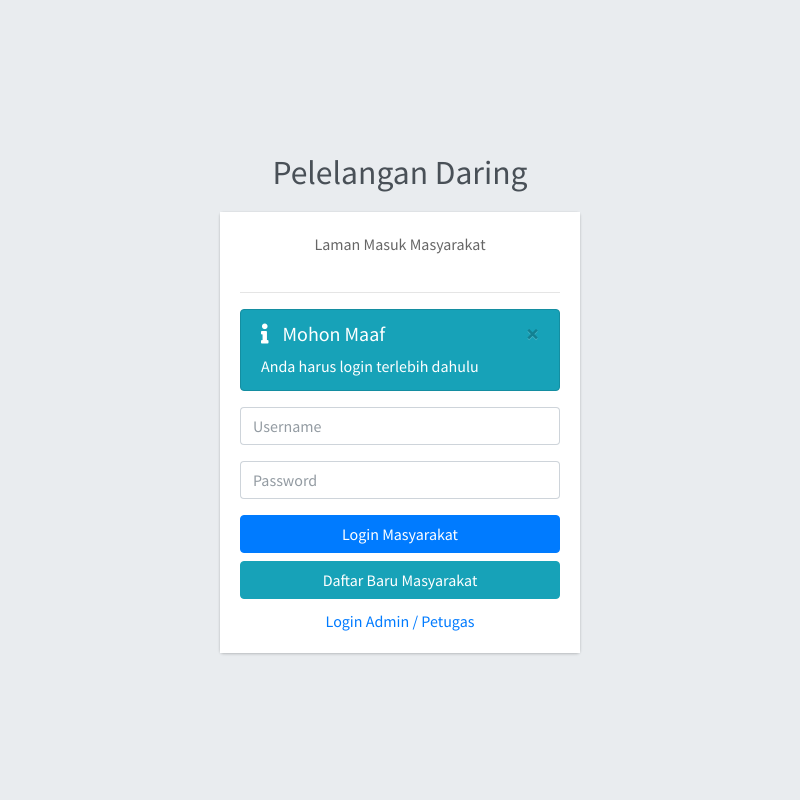
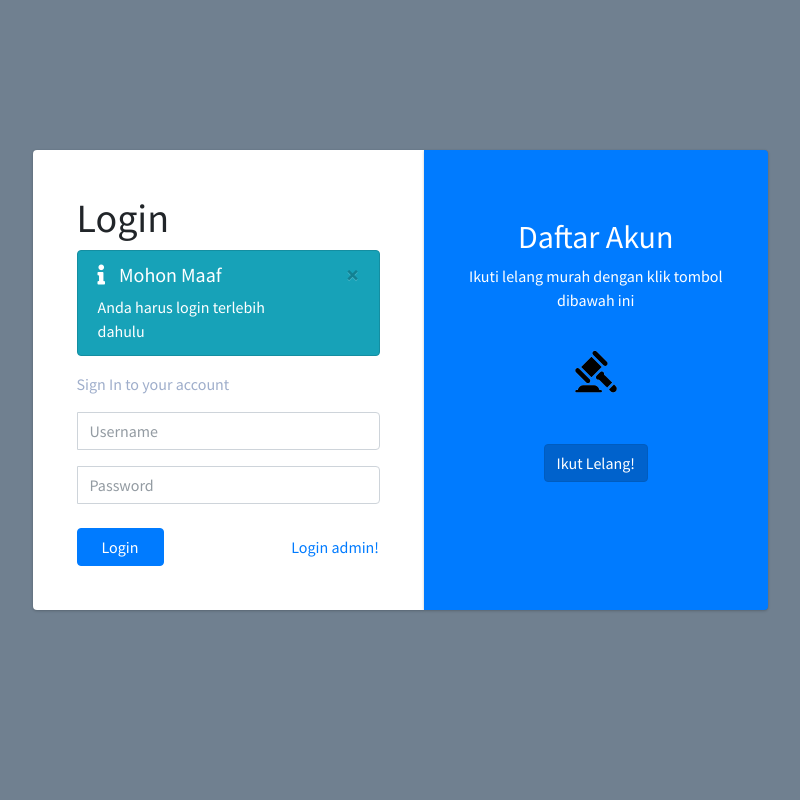
Before and after one commit to FarrasIqbal/ukk_lelang, a PHP site: page /index.php?info=login in a window 1280 px wide. Shown: the whole page, without its empty margins (240-1040 px from the left). Run offline with PHP 8.4, Linux system fonts and the light colour scheme; some libraries are stand-ins or nearby versions.

Commit message:
change ui login

```diff
--- a/index.php
+++ b/index.php
@@ -19,76 +19,166 @@
     <!-- <link rel="stylesheet" href="layouts/style.css"> -->
     <link rel="shortcut icon" href="assets/logo.png" type="image/x-icon">
 
+
+    <style>
+        body {
+            margin-top: 150px;
+            background-color: slategrey;
+
+        }
+
+        .container {
+            margin-right: auto;
+            margin-left: auto;
+            padding-right: 15px;
+            padding-left: 15px;
+            width: 100%;
+        }
+
+        @media (min-width: 576px) {
+            .container {
+                max-width: 540px;
+            }
+        }
+
+        @media (min-width: 768px) {
+            .container {
+                max-width: 720px;
+            }
+        }
+
+        @media (min-width: 992px) {
+            .container {
+                max-width: 960px;
+            }
+        }
+
+        @media (min-width: 1200px) {
+            .container {
+                max-width: 1140px;
+            }
+        }
+
+
+
+        .card-columns .card {
+            margin-bottom: 0.75rem;
+        }
+
+        @media (min-width: 576px) {
+            .card-columns {
+                column-count: 3;
+                column-gap: 1.25rem;
+            }
+
+            .card-columns .card {
+                display: inline-block;
+                width: 100%;
+            }
+        }
+
+        .text-muted {
+            color: #9faecb !important;
+        }
+
+        p {
+            margin-top: 0;
+            margin-bottom: 1rem;
+        }
+
+        .mb-3 {
+            margin-bottom: 1rem !important;
+        }
+
+        .input-group {
+            position: relative;
+            display: flex;
+            width: 100%;
+        }
+    </style>
+
+
+
+
+
 </head>
 
-<body class="hold-transition login-page">
-    <div class="login-box">
-        <div class="login-logo">
-            <a href="#"><b>Pelelangan Daring</b></a>
-        </div>
-        <!-- /.login-logo -->
-        <div class="card">
-            <div class="card-body login-card-body">
-                <p class="login-box-msg">Laman Masuk Masyarakat</p>
-                <hr>
+<body>
+    <div class="container">
+        <div class="row justify-content-center">
+            <div class="col-md-8">
+                <div class="card-group mb-0">
+                    <div class="card p-4">
+                        <div class="card-body">
+                            <h1>Login</h1>
                             <?php
                             if (isset($_GET['info'])) {
                                 if ($_GET['info'] == "gagal") { ?>
                             <div class="alert alert-warning alert-dismissible">
-                    <button type="button" class="close" data-dismiss="alert" aria-hidden="true">&times;</button>
+                                <button type="button" class="close" data-dismiss="alert"
+                                    aria-hidden="true">&times;</button>
                                 <h5><i class="icon fas fa-exclamation-triangle"></i> Mohon Maaf</h5>
                                 Login gagal! Username dan Password salah!
                             </div>
                             <?php } else if ($_GET['info'] == "logout") { ?>
                             <div class="alert alert-success alert-dismissible">
-                    <button type="button" class="close" data-dismiss="alert" aria-hidden="true">&times;</button>
+                                <button type="button" class="close" data-dismiss="alert"
+                                    aria-hidden="true">&times;</button>
                                 <h5><i class="icon fas fa-check"></i> Terima Kasih</h5>
                                 Anda telah berhasil logout
                             </div>
                             <?php } else if ($_GET['info'] == "login") { ?>
                             <div class="alert alert-info alert-dismissible">
-                    <button type="button" class="close" data-dismiss="alert" aria-hidden="true">&times;</button>
+                                <button type="button" class="close" data-dismiss="alert"
+                                    aria-hidden="true">&times;</button>
                                 <h5><i class="icon fas fa-info"></i> Mohon Maaf</h5>
                                 Anda harus login terlebih dahulu
                             </div>
                             <?php }
                             } ?>
+                            <p class="text-muted">Sign In to your account</p>
+                            <form  action="proseslog/cek_login_masyarakat.php" method="POST">
 
-                <form action="proseslog/cek_login_masyarakat.php" method="post">
                                 <div class="input-group mb-3">
-                        <input type="username" name="username" class="form-control" placeholder="Username" required>
-                        <div class="input-group-append">
-                            <div class="input-group-text">
+                                    <span class="input-group-addon"></span>
+                                    <input type="text" class="form-control" placeholder="Username" name="username" required>
+                                </div>
+                                <div class="input-group mb-4">
+                                    <span class="input-group-addon"></span>
+                                    <input type="password" class="form-control" placeholder="Password" name="password" required>
+                                </div>
+                                <div class="row">
+                                    <div class="col-6">
+                                        <button type="submit" class="btn btn-primary px-4">Login</button>
+                                    </div>
+
+
+                            </form>
+                                <div class="col-6 text-right">
+                                    <a class="btn btn-link px-0" href="login.php">Login admin!</a>
                                 </div>
                             </div>
                         </div>
-                    <div class="input-group mb-3">
-                        <input type="password" name="password" class="form-control" placeholder="Password" required>
-                        <div class="input-group-append">
-                            <div class="input-group-text">
+                    </div>
+                    <div class="card text-white bg-primary py-5 d-md-down-none" style="width:44%">
+                        <div class="card-body text-center">
+                            <div>
+                                <h2>Daftar Akun</h2>
+                                <p>Ikuti lelang murah dengan klik tombol dibawah ini</p>
+                                <div class="mt-3">
+                                    <img src="assets/logorm.png" alt="Logo"  style="max-width: 100%; max-height: 100px; height: auto;">
+                                </div>
+                                <a  class="btn btn-primary active mt-3" href="daftar_masyarakat.php">Ikut Lelang!</a>
+                            </div>
+                        </div>
+                    </div>
+                </div>
             </div>
         </div>
     </div>
 
-                    <div class="social-auth-links text-center">
-                        <button type="submit" class="btn btn-primary btn-block btn-block">Login Masyarakat</button>
-                        <a href="daftar_masyarakat.php" class="btn btn-info btn-block btn-block">Daftar Baru
-                            Masyarakat</a>
-                    </div>
-                </form>
-                <p class="mb-0 text-center">
-                    <!-- <button>
-            <div class="arrow-wrapper">
-              <div class="arrow">Sign Up</div>
-            </div>
-          </button> -->
-                    <a href="login.php" class="text-center">Login Admin / Petugas</a>
-                </p>
-            </div>
-            <!-- /.login-card-body -->
-        </div>
-    </div>
-    <!-- /.login-box -->
+
+
 
     <!-- jQuery -->
     <script src="assets/plugins/jquery/jquery.min.js"></script>
```
Also changed, not shown: login.php (+134 -31 lines), assets/logorm.png (added). Lines whose indentation alone changed are shown as unchanged.
